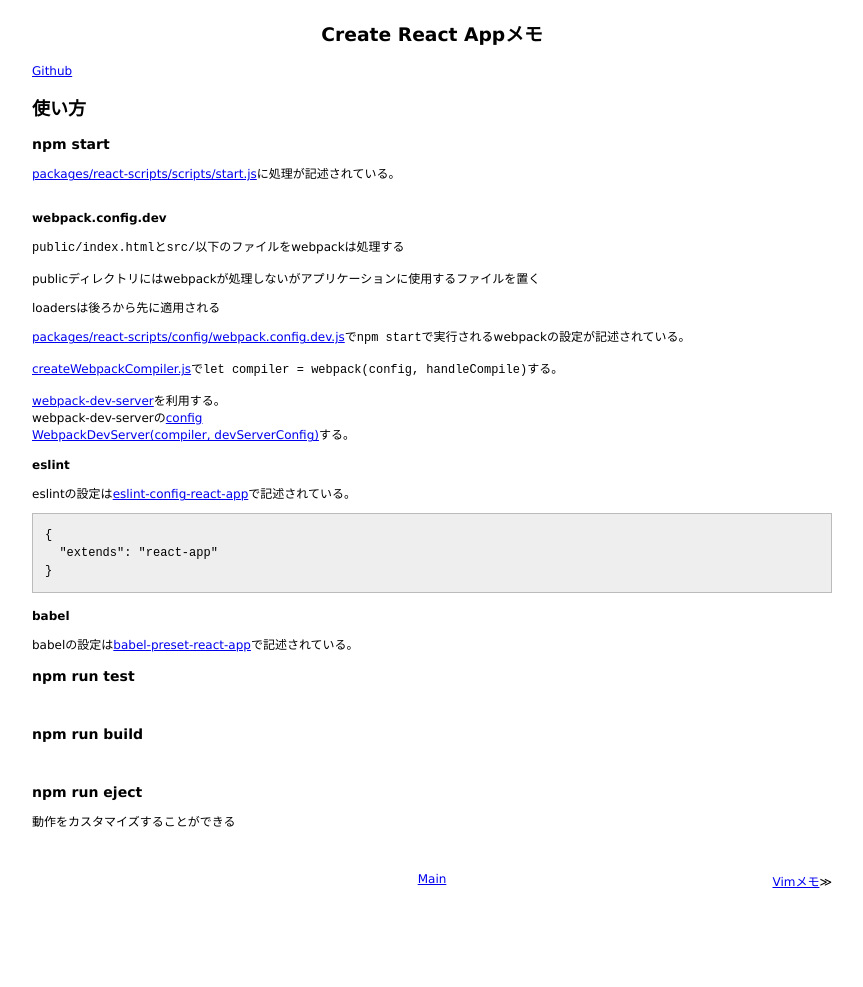
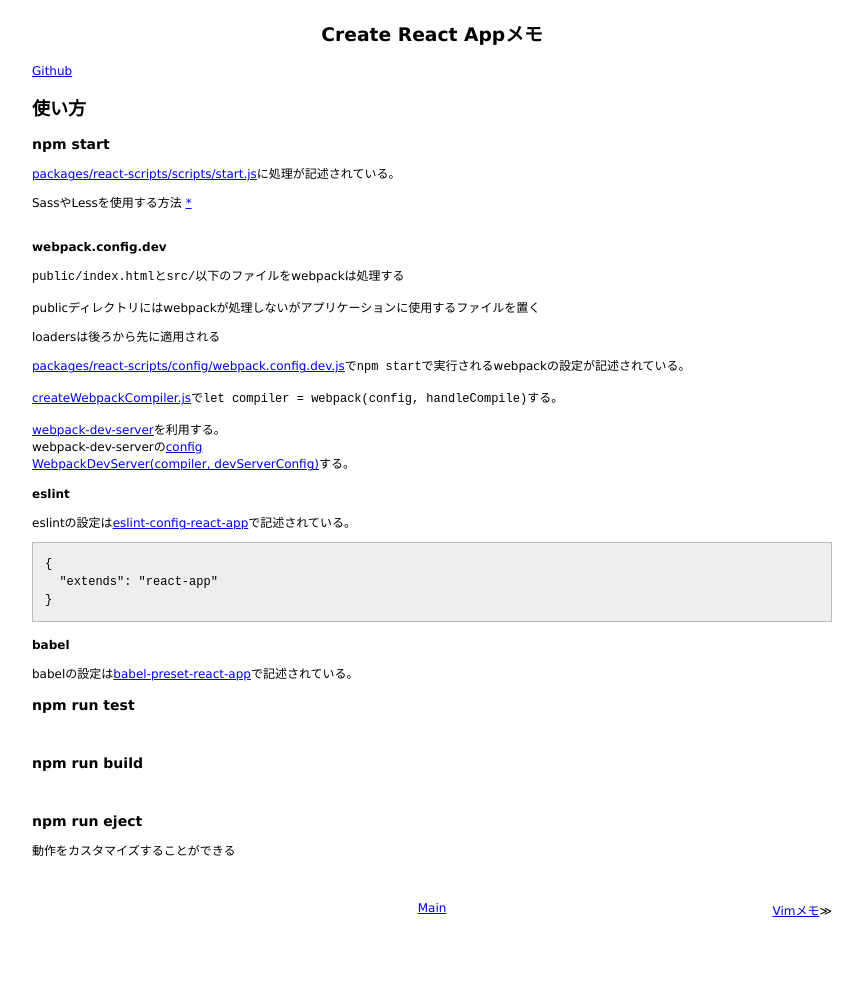
Before and after one commit to 38elements/38elements.github.com, a Jekyll site: the page built from _posts/2017-04-07-create-react-app.md, in a window 1280 px wide. Shown: the whole page, without its empty margins (208-1071 px from the left). Built offline with Jekyll 4.4.1, drawn with Linux system fonts in a browser that asks for light colours; before the commit the page ends 958 px from its top, so only the background shows below that.

Commit message:
Update 2017-04-07-create-react-app.md

```diff
--- a/_posts/2017-04-07-create-react-app.md
+++ b/_posts/2017-04-07-create-react-app.md
@@ -9,6 +9,8 @@ title: Create React Appメモ
 ### npm start
 
 [packages/react-scripts/scripts/start.js](https://github.com/facebookincubator/create-react-app/blob/0ace417c459dc5f1355f5f9a820c5b847feb4e35/packages/react-scripts/scripts/start.js)に処理が記述されている。
+
+SassやLessを使用する方法 [\*](https://github.com/facebookincubator/create-react-app/blob/master/packages/react-scripts/template/README.md#adding-a-css-preprocessor-sass-less-etc)
 <br>
 
 #### webpack.config.dev
```
